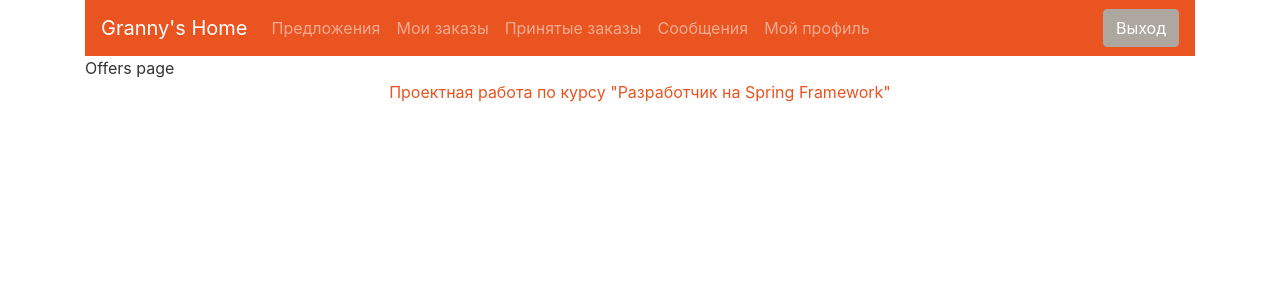
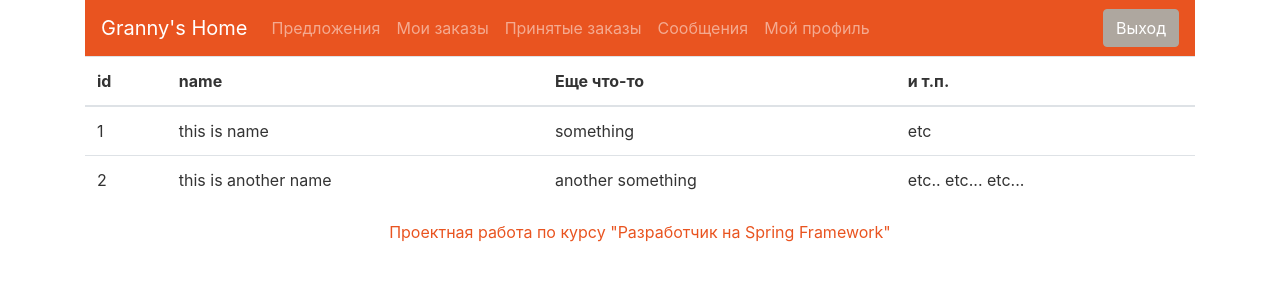
Before and after one commit to ramoni73/grannys-home-client, a React (Create React App) app: page /offers in a window 1280 px wide. Shown: the top 300 px of the page. Built offline with nearby package versions, Linux system fonts and the light colour scheme.

Commit message:
table base component

```diff
--- a/src/components/pages/OffersPage.js
+++ b/src/components/pages/OffersPage.js
@@ -1,8 +1,29 @@
 import React from "react";
+import Table from "../table/Table";
 
 const OffersPage = () => {
+    const headers = ['id', 'name', 'Еще что-то', 'и т.п.']
+    const rows = [
+        {
+            id: 1,
+            name: "this is name",
+            something: "something",
+            etc: "etc"
+        },
+        {
+            id: 2,
+            name: "this is another name",
+            something: "another something",
+            etc: "etc.. etc... etc..."
+        }
+    ]
     return (
-        <div>Offers page</div>
+        <>
+            <Table
+                headers={headers}
+                rows={rows}
+            />
+        </>
     )
 };
 
--- /dev/null
+++ b/src/components/table/Table.js
@@ -0,0 +1,16 @@
+import React from "react";
+import './Table.css'
+import TableHead from "../tableHead/TableHead";
+import TableRow from "../tableRow/TableRow";
+
+const Table = (props) => {
+    const { headers, rows } = props;
+    return(
+        <table className="table table-hover">
+            <TableHead data={headers}/>
+            <TableRow data={rows} />
+        </table>
+    )
+}
+
+export default Table
--- /dev/null
+++ b/src/components/tableHead/TableHead.js
@@ -0,0 +1,20 @@
+import React from "react";
+import './TableHead.css'
+
+const TableHead = (props) => {
+    const { data } = props
+    const columnHeaders = data.map((item) => {
+        return(
+            <th>{item}</th>
+        )
+    })
+    return(
+        <thead>
+        <tr>
+            {columnHeaders}
+        </tr>
+        </thead>
+    )
+}
+
+export default TableHead
--- /dev/null
+++ b/src/components/tableRow/TableRow.js
@@ -0,0 +1,23 @@
+import React from "react";
+import './TableRow.css'
+
+const TableRow = (props) => {
+    const { data } = props
+    const tableRows = data.map(item => {
+        return(
+            <tr>
+                <td>{item.id}</td>
+                <td>{item.name}</td>
+                <td>{item.something}</td>
+                <td>{item.etc}</td>
+            </tr>
+        )
+    })
+    return(
+        <tbody>
+        {tableRows}
+        </tbody>
+    )
+}
+
+export default TableRow
```
Also changed, not shown: src/components/table/Table.css (added), src/components/tableHead/TableHead.css (added), src/components/tableRow/TableRow.css (added), 1 other file (tests, documents, lock files or other folders).
